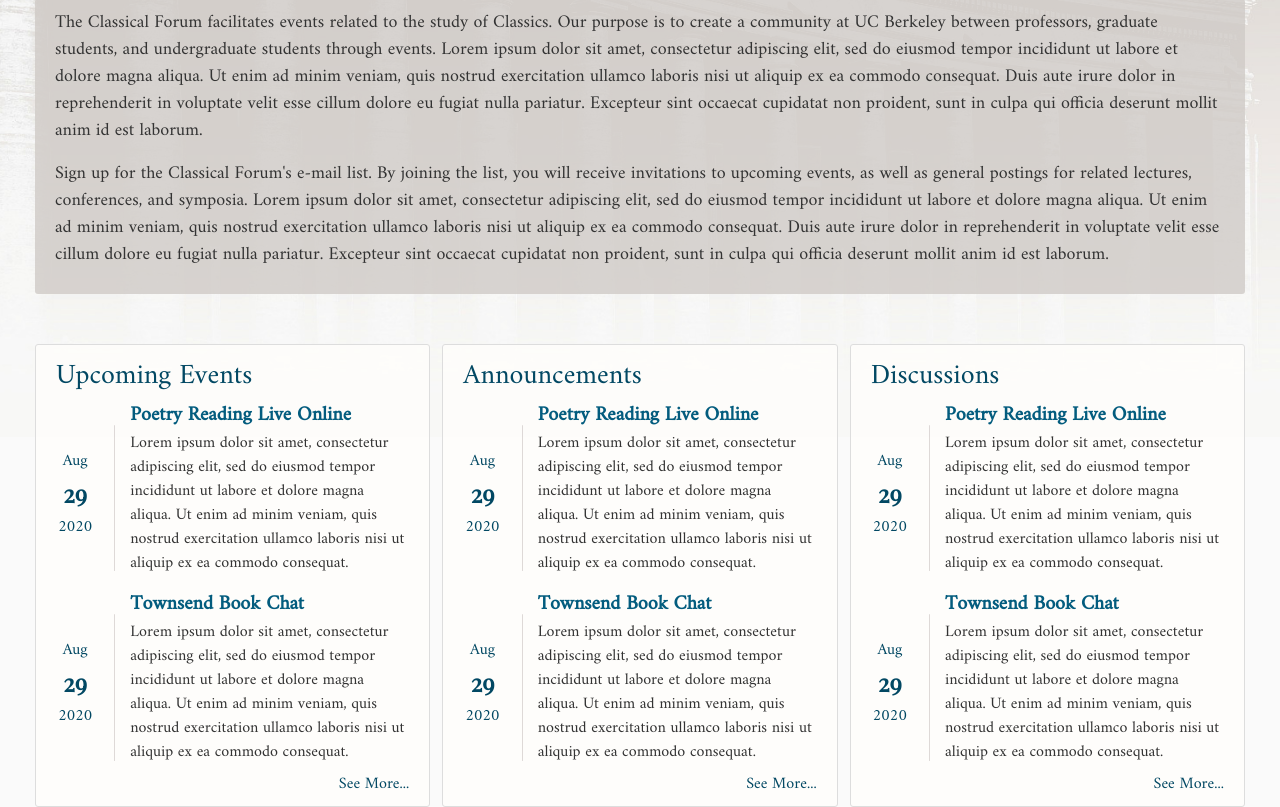
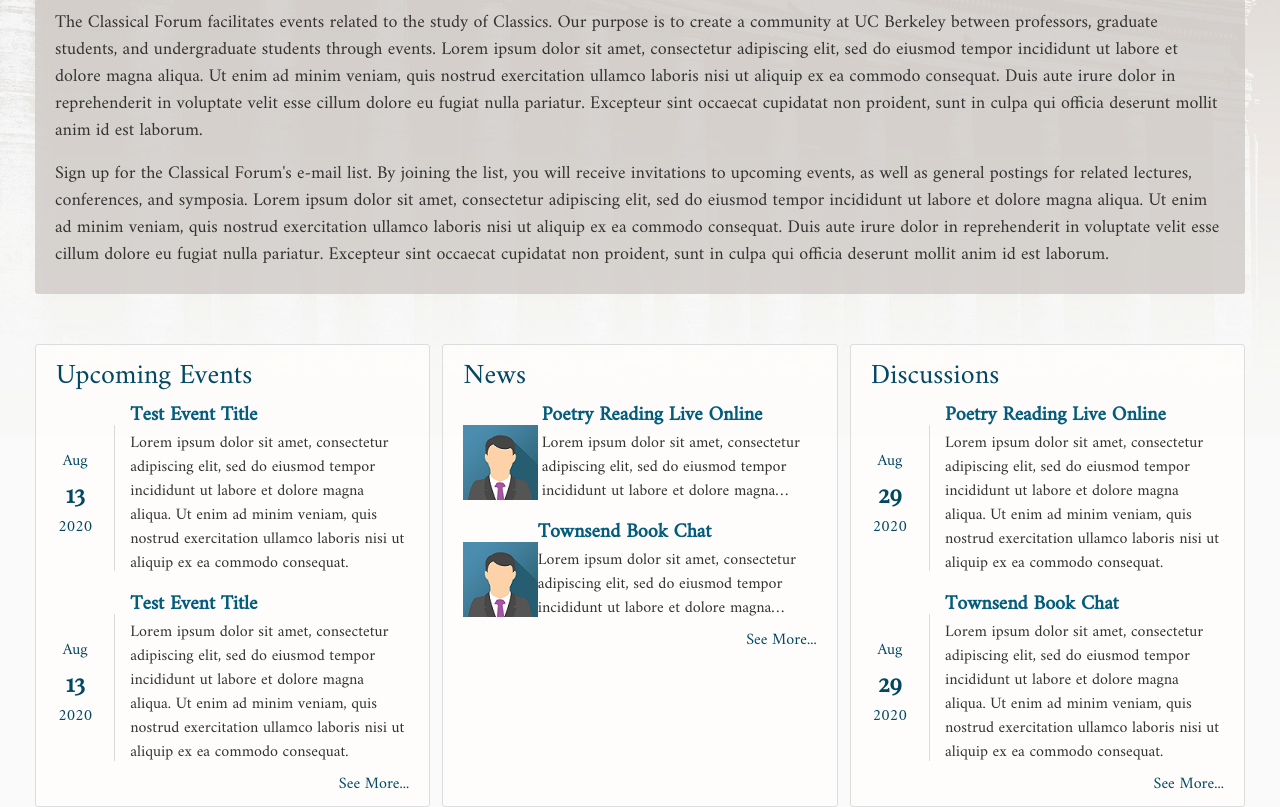
Before and after one commit to willsieving/classical_forum, a Flask app: page / in a window 1280 px wide. Shown: the part 683-1490 px from the top of the page. Run offline with Flask 2, Linux system fonts and the light colour scheme; data comes from the database, SQL or seed files in the repository; both versions use the stored data as it was after the commit; some libraries are stand-ins or nearby versions.

Commit message:
Home Upcoming Events
now draws the events from the sqlite database

```diff
--- a/flask_server/routes.py
+++ b/flask_server/routes.py
@@ -1,11 +1,17 @@
-from flask import render_template, Blueprint
+from flask import render_template, Blueprint, url_for, flash, redirect, request, abort
+from flask_server import db
+#from flask_server.posts.forms import PostForm
+from flask_server.models import Event
+from flask_login import current_user, login_required
 
 main = Blueprint('main', __name__)
 
 @main.route('/')
 @main.route('/home')
 def home():
-    return render_template('home.html')
+    db.create_all()
+    events = Event.query.order_by(Event.date_posted.desc()).paginate(page=1, per_page=2)
+    return render_template('home.html', events=events)
 
 @main.route('/discussion')
 def discussion():
@@ -18,3 +24,17 @@ def past_events():
 @main.route('/announcements')
 def announcements():
     return render_template('announcements.html')
+
+
+@main.route('/event/new', methods=['GET', 'POST'])
+def new_event():
+
+    event = Event(title='Test Event Title', content='Lorem ipsum dolor sit amet, consectetur adipiscing elit, sed do eiusmod tempor incididunt ut labore et dolore magna aliqua. Ut enim ad minim veniam, quis nostrud exercitation ullamco laboris nisi ut aliquip ex ea commodo consequat.')
+    # here we are getting the post's data from the forms and putting it in out previously created Post() model
+    db.session.add(event)
+    # adding post to database
+    db.session.commit()
+
+
+
+    return redirect(url_for('main.home'))
--- a/flask_server/templates/home.html
+++ b/flask_server/templates/home.html
@@ -27,79 +27,60 @@
     <div class="row" style="padding-top: 30px">
         <div class="col content-section inner" style="padding-top: 15px; min-width: 300px">
             <h3 class="event-text" style="margin-left: 0%; margin-bottom: 3%">Upcoming Events</h3>
+            {% for item in events.items %}
             <div class="row" style="margin-top: 20px; flex-basis: 0">
                 <div class="container d-flex" style="max-width: 10%">
                     <div class="col align-self-center" style="margin-right: -15px; margin-left: -15px">
-                        <h6 class="text-center event-text">Aug</h6>
-                        <h4 class="bold text-center event-text" style="font-family: 'Playfair Display', serif">29</h4>
-                        <h6 class="text-center event-text" style="margin-top: 10px">2020</h6>
+                        <h6 class="text-center event-text">{{ item.date_posted.strftime('%B')[:3] }}</h6>
+                        <h4 class="bold text-center event-text" style="font-family: 'Playfair Display', serif">{{ item.date_posted.strftime('%d') }}</h4>
+                        <h6 class="text-center event-text" style="margin-top: 10px">{{ item.date_posted.strftime('%Y') }}</h6>
                     </div>
                 </div>
                 <div class="vl2 rounded" style="margin-bottom: 3%; margin-top: 3%"></div>
 
                 <div class="col" style="margin-top: -10px">
+                    <a class="bold nounderline" style="color: #035c7e; font-size: 1.25rem; line-height: 1.2" href="/">{{ item.title }}</a>
+                    <div style="margin-top: 1%; margin-bottom: 3%">
+                        {{ item.content }}
+                    </div>
+                </div>
+            </div>
+            {% endfor %}
+
+            <a class="float-right event-text nounderline" href="/events">See More...</a>
+        </div>
+
+        <div style="padding: .5%"></div>
+
+        <div class="col content-section inner" style="padding-top: 15px; min-width: 300px">
+            <h3 class="event-text" style="margin-left: 0%; margin-bottom: 3%">News</h3>
+            <div class="row" style="margin-top: 20px; flex-basis: 0">
+                <div class="container d-flex" style="max-width: 10%">
+                    <div class="col align-self-center" style="margin-right: -15px; margin-left: -15px">
+                        <img src="{{ url_for('static', filename='img_avatar.png') }}">
+                    </div>
+                </div>
+
+                <div class="col" style="margin-top: -10px; margin-left: 10px">
                     <a class="bold nounderline" style="color: #035c7e; font-size: 1.25rem; line-height: 1.2" href="/">Poetry Reading Live Online</a>
-                    <div style="margin-top: 1%; margin-bottom: 3%">
+                    <p class="line-clamp" style="margin-top: 1%; margin-bottom: 3%">
                         Lorem ipsum dolor sit amet, consectetur adipiscing elit, sed do eiusmod tempor incididunt ut labore et dolore magna aliqua. Ut enim ad minim veniam, quis nostrud exercitation ullamco laboris nisi ut aliquip ex ea commodo consequat.
-                    </div>
+                    </p>
                 </div>
             </div>
             <div class="row" style="margin-top: 20px">
                 <div class="container d-flex" style="max-width: 10%">
                     <div class="col align-self-center" style="margin-right: -15px; margin-left: -15px">
-                        <h6 class="text-center event-text">Aug</h6>
-                        <h4 class="bold text-center event-text" style="font-family: 'Playfair Display', serif">29</h4>
-                        <h6 class="text-center event-text" style="margin-top: 10px">2020</h6>
+                        <img src="{{ url_for('static', filename='img_avatar.png') }}">
                     </div>
                 </div>
                 <div class="vl2 rounded" style="margin-bottom: 3%; margin-top: 3%"></div>
 
                 <div class="col" style="margin-top: -10px">
                     <a class="bold nounderline" style="color: #035c7e; font-size: 1.25rem; margin-bottom: .5rem; line-height: 1.2" href="/">Townsend Book Chat</a>
-                    <div style="margin-top: 1%; margin-bottom: 3%">
+                    <p class="line-clamp" style="margin-top: 1%; margin-bottom: 3%">
                         Lorem ipsum dolor sit amet, consectetur adipiscing elit, sed do eiusmod tempor incididunt ut labore et dolore magna aliqua. Ut enim ad minim veniam, quis nostrud exercitation ullamco laboris nisi ut aliquip ex ea commodo consequat.
-                    </div>
-                </div>
-            </div>
-            <a class="float-right event-text nounderline" href="/events">See More...</a>
-        </div>
-
-        <div style="padding: .5%"></div>
-
-        <div class="col content-section inner" style="padding-top: 15px; min-width: 300px">
-            <h3 class="event-text" style="margin-left: 0%; margin-bottom: 3%">Announcements</h3>
-            <div class="row" style="margin-top: 20px; flex-basis: 0">
-                <div class="container d-flex" style="max-width: 10%">
-                    <div class="col align-self-center" style="margin-right: -15px; margin-left: -15px">
-                        <h6 class="text-center event-text">Aug</h6>
-                        <h4 class="bold text-center event-text" style="font-family: 'Playfair Display', serif">29</h4>
-                        <h6 class="text-center event-text" style="margin-top: 10px">2020</h6>
-                    </div>
-                </div>
-                <div class="vl2 rounded" style="margin-bottom: 3%; margin-top: 3%"></div>
-
-                <div class="col" style="margin-top: -10px">
-                    <a class="bold nounderline" style="color: #035c7e; font-size: 1.25rem; line-height: 1.2" href="/">Poetry Reading Live Online</a>
-                    <div style="margin-top: 1%; margin-bottom: 3%">
-                        Lorem ipsum dolor sit amet, consectetur adipiscing elit, sed do eiusmod tempor incididunt ut labore et dolore magna aliqua. Ut enim ad minim veniam, quis nostrud exercitation ullamco laboris nisi ut aliquip ex ea commodo consequat.
-                    </div>
-                </div>
-            </div>
-            <div class="row" style="margin-top: 20px">
-                <div class="container d-flex" style="max-width: 10%">
-                    <div class="col align-self-center" style="margin-right: -15px; margin-left: -15px">
-                        <h6 class="text-center event-text">Aug</h6>
-                        <h4 class="bold text-center event-text" style="font-family: 'Playfair Display', serif">29</h4>
-                        <h6 class="text-center event-text" style="margin-top: 10px">2020</h6>
-                    </div>
-                </div>
-                <div class="vl2 rounded" style="margin-bottom: 3%; margin-top: 3%"></div>
-
-                <div class="col" style="margin-top: -10px">
-                    <a class="bold nounderline" style="color: #035c7e; font-size: 1.25rem; margin-bottom: .5rem; line-height: 1.2" href="/">Townsend Book Chat</a>
-                    <div style="margin-top: 1%; margin-bottom: 3%">
-                        Lorem ipsum dolor sit amet, consectetur adipiscing elit, sed do eiusmod tempor incididunt ut labore et dolore magna aliqua. Ut enim ad minim veniam, quis nostrud exercitation ullamco laboris nisi ut aliquip ex ea commodo consequat.
-                    </div>
+                    </p>
                 </div>
             </div>
             <a class="float-right event-text nounderline" href="/events">See More...</a>
```
Also changed, not shown: flask_server/__init__.py (+8 -0 lines), flask_server/models.py (added, +79 -0 lines), flask_server/site.db (added), flask_server/static/img_avatar.png (added).
